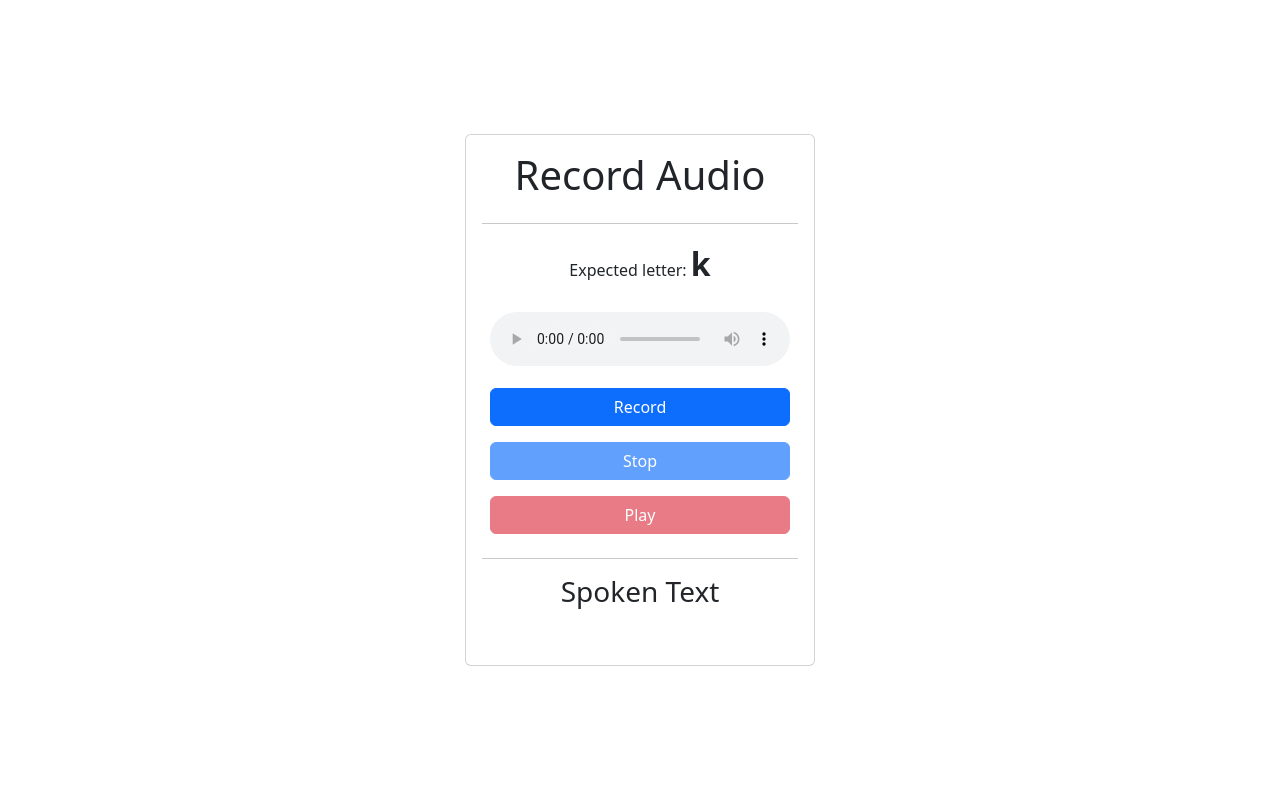
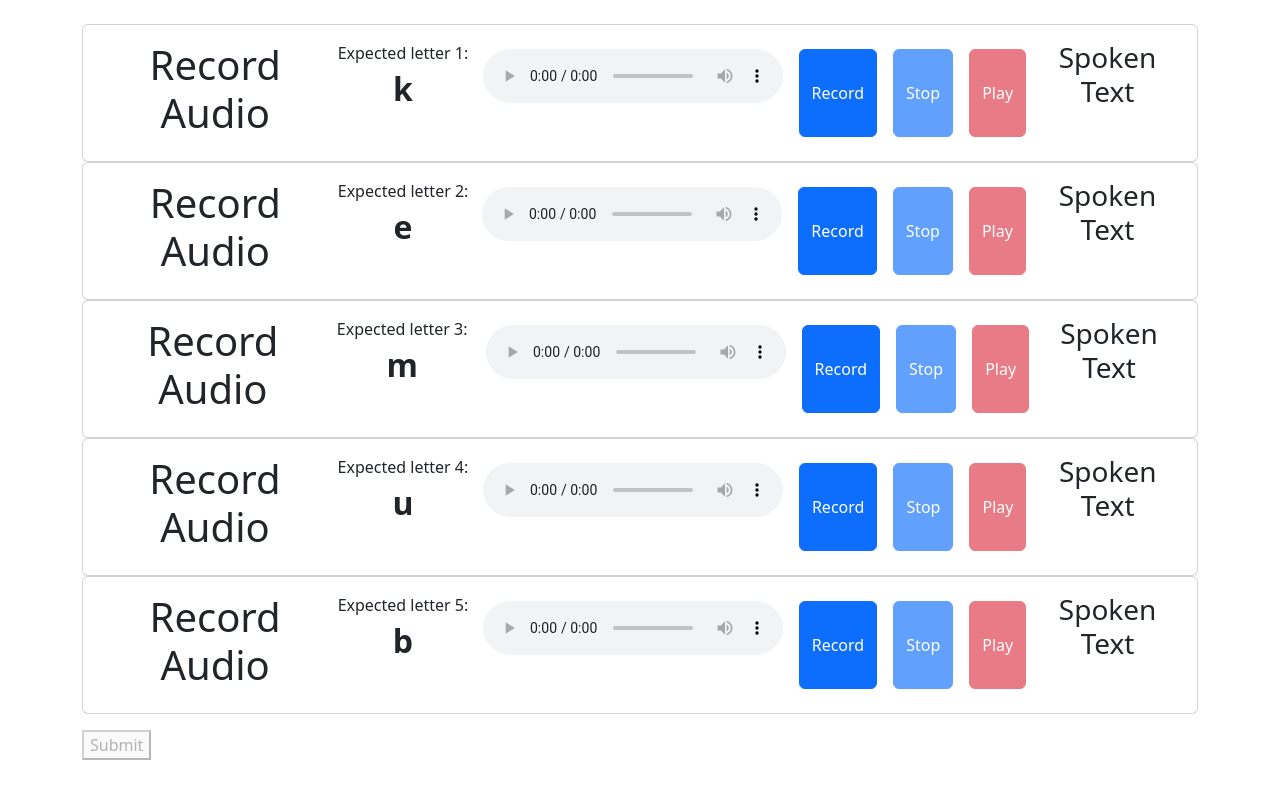
Before and after one commit to LeHaziq/speech-recognition, a Flask app: page / in a window 1280 px wide. Run offline with Flask 3, Linux system fonts and the light colour scheme.

Commit message:
Edited design

```diff
--- a/app.py
+++ b/app.py
@@ -1,8 +1,8 @@
 from flask import Flask, render_template, request, jsonify
 import os
+import random
 import speech_recognition as sr
 from pydub import AudioSegment
-import random
 
 app = Flask(__name__)
 UPLOAD_FOLDER = 'uploads'
@@ -22,42 +22,47 @@ def calculate_letter_recognition_score(expected_letter, spoken_letter):
 
 @app.route('/')
 def index():
-    expected_letter = generate_random_letter()
-    return render_template('index.html', expected_letter=expected_letter)
+    expected_letters = [generate_random_letter() for _ in range(5)]
+    return render_template('index.html', expected_letters=expected_letters)
 
 @app.route('/upload', methods=['POST'])
 def upload():
-    expected_letter = request.form['expected_letter']
-    if 'audio_data' in request.files:
-        audio_file = request.files['audio_data']
-        file_path = os.path.join(UPLOAD_FOLDER, audio_file.filename)
-        audio_file.save(file_path)
+    expected_letters = request.form.getlist('expected_letters[]')
+    total_score = 0.0
+    transcriptions = []
 
-        # Convert audio to PCM WAV format
-        audio = AudioSegment.from_file(file_path)
-        wav_path = file_path.replace('.webm', '.wav')
-        audio.export(wav_path, format='wav')
+    for i in range(5):
+        if f'audio_data_{i}' in request.files:
+            audio_file = request.files[f'audio_data_{i}']
+            file_path = os.path.join(UPLOAD_FOLDER, audio_file.filename)
+            audio_file.save(file_path)
 
-        # Recognize the audio
-        recognizer = sr.Recognizer()
-        with sr.AudioFile(wav_path) as source:
-            audio_data = recognizer.record(source)
-            try:
-                text = recognizer.recognize_google(audio_data)
-            except sr.UnknownValueError:
-                text = "Could not understand audio"
-            except sr.RequestError:
-                text = "Could not request results; check your network connection"
+            # Convert audio to PCM WAV format
+            audio = AudioSegment.from_file(file_path)
+            wav_path = file_path.replace('.webm', '.wav')
+            audio.export(wav_path, format='wav')
 
-        score = calculate_letter_recognition_score(expected_letter, text)
+            # Recognize the audio
+            recognizer = sr.Recognizer()
+            with sr.AudioFile(wav_path) as source:
+                audio_data = recognizer.record(source)
+                try:
+                    spoken_letter = recognizer.recognize_google(audio_data)
+                except sr.UnknownValueError:
+                    spoken_letter = ""
+                except sr.RequestError:
+                    spoken_letter = ""
 
-        return jsonify({
-            'message': 'Audio uploaded successfully',
-            'transcription': text,
-            'expected_letter': expected_letter,
-            'score': score
-        }), 200
-    return 'No audio file found', 400
+            score = calculate_letter_recognition_score(expected_letters[i], spoken_letter)
+            total_score += score
+            transcriptions.append(spoken_letter)
+
+    return jsonify({
+        'message': 'Audio uploaded successfully',
+        'transcriptions': transcriptions,
+        'expected_letters': expected_letters,
+        'total_score': total_score
+    }), 200
 
 if __name__ == '__main__':
     app.run(debug=True)
--- a/templates/index.html
+++ b/templates/index.html
@@ -7,13 +7,17 @@
     <link href="https://cdn.jsdelivr.net/npm/bootstrap@5.3.3/dist/css/bootstrap.min.css" rel="stylesheet">
 </head>
 <body>
-    <div class="container min-vh-100 d-flex justify-content-center align-items-center">
+    <div class="container mt-4">
+        <div id="tests">
+            <div class="d-flex flex-wrap justify-content-between justify-content-center">
+                {% for i in range(5) %}
+                    <div class="test">
                         <div class="card">
                             <div class="card-body">
-                <div class="d-flex flex-column">
+                                <div class="d-flex flex-row">
                                     <h1 class="card-title text-center">Record Audio</h5>
                                     <hr>
-                    <p class="text-center">Expected letter: <span id="expectedLetter" style="font-size: 2em; font-weight: bold;">{{ expected_letter }}</span></p>
+                                    <p class="text-center">Expected letter {{ i+1}}: <span id="expectedLetter" style="font-size: 2em; font-weight: bold;">{{ expected_letters[i] }}</span></p>
                                     <div class="m-2">
                                         <audio id="audioPlayback" controls></audio>
                                     </div>
@@ -24,30 +28,72 @@
                                     <h3 class="card-title text-center">Spoken Text</h3>
                                     <p class="text-center text-wrap" id="transcription"></p>
                                     <p class="text-center" id="score"></p>
-
                                 </div>
                             </div>
                         </div>
                     </div>
+                {% endfor %}
+            </div>
+
+        </div>
+        <p id="totalScore"></p>
+        <button id="submitButton" disabled>Submit</button>
+    </div>
         <script>
-            let mediaRecorder;
-            let audioChunks = [];
-            let audioBlob;
+            let mediaRecorders = [];
+            let audioChunks = Array.from({ length: 5 }, () => []);
+            let audioBlobs = [];
 
-            document.getElementById('recordButton').onclick = async () => {
+            document.querySelectorAll('.recordButton').forEach((button, index) => {
+                button.onclick = async () => {
                     const stream = await navigator.mediaDevices.getUserMedia({ audio: true });
-                mediaRecorder = new MediaRecorder(stream);
-                mediaRecorder.start();
+                    mediaRecorders[index] = new MediaRecorder(stream);
+                    mediaRecorders[index].start();
 
-                mediaRecorder.ondataavailable = event => {
-                    audioChunks.push(event.data);
+                    mediaRecorders[index].ondataavailable = event => {
+                        audioChunks[index].push(event.data);
                     };
 
-                mediaRecorder.onstop = async () => {
-                    audioBlob = new Blob(audioChunks, { type: 'audio/wav' });
+                    mediaRecorders[index].onstop = () => {
+                        audioBlobs[index] = new Blob(audioChunks[index], { type: 'audio/wav' });
+                        const audioUrl = URL.createObjectURL(audioBlobs[index]);
+                        document.querySelectorAll('.audioPlayback')[index].src = audioUrl;
+
+                        audioChunks[index] = [];
+                        document.querySelectorAll('.playButton')[index].disabled = false;
+                        checkAllRecorded();
+                    };
+
+                    button.disabled = true;
+                    document.querySelectorAll('.stopButton')[index].disabled = false;
+                };
+            });
+
+            document.querySelectorAll('.stopButton').forEach((button, index) => {
+                button.onclick = () => {
+                    mediaRecorders[index].stop();
+                    document.querySelectorAll('.recordButton')[index].disabled = false;
+                    button.disabled = true;
+                };
+            });
+
+            document.querySelectorAll('.playButton').forEach((button, index) => {
+                button.onclick = () => {
+                    document.querySelectorAll('.audioPlayback')[index].play();
+                };
+            });
+
+            function checkAllRecorded() {
+                const allRecorded = audioBlobs.length === 5 && audioBlobs.every(blob => blob);
+                document.getElementById('submitButton').disabled = !allRecorded;
+            }
+
+            document.getElementById('submitButton').onclick = async () => {
                 const formData = new FormData();
-                    formData.append('audio_data', audioBlob, 'recording.wav');
-                    formData.append('expected_letter', document.getElementById('expectedLetter').innerText);
+                document.querySelectorAll('.expectedLetter').forEach((span, index) => {
+                    formData.append('expected_letters[]', span.innerText);
+                    formData.append(`audio_data_${index}`, audioBlobs[index], `recording_${index}.wav`);
+                });
 
                 const response = await fetch('/upload', {
                     method: 'POST',
@@ -55,28 +101,10 @@
                 });
 
                 const result = await response.json();
-                    document.getElementById('transcription').innerText = "Spoken letter: " + result.transcription;
-                    document.getElementById('score').innerText = "Letter recognition score: " + result.score;
-
-                    const audioUrl = URL.createObjectURL(audioBlob);
-                    document.getElementById('audioPlayback').src = audioUrl;
-
-                    audioChunks = [];
-                    document.getElementById('playButton').disabled = false;
-                };
-
-                document.getElementById('recordButton').disabled = true;
-                document.getElementById('stopButton').disabled = false;
-            };
-
-            document.getElementById('stopButton').onclick = () => {
-                mediaRecorder.stop();
-                document.getElementById('recordButton').disabled = false;
-                document.getElementById('stopButton').disabled = true;
-            };
-
-            document.getElementById('playButton').onclick = () => {
-                document.getElementById('audioPlayback').play();
+                result.transcriptions.forEach((transcription, index) => {
+                    document.querySelectorAll('.transcription')[index].innerText = "Spoken letter: " + transcription;
+                });
+                document.getElementById('totalScore').innerText = "Total score: " + result.total_score;
             };
         </script>
     <script src="https://cdn.jsdelivr.net/npm/bootstrap@5.3.3/dist/js/bootstrap.bundle.min.js"/>
```
Also changed, not shown: 1 other file. Lines whose indentation alone changed are shown as unchanged.
